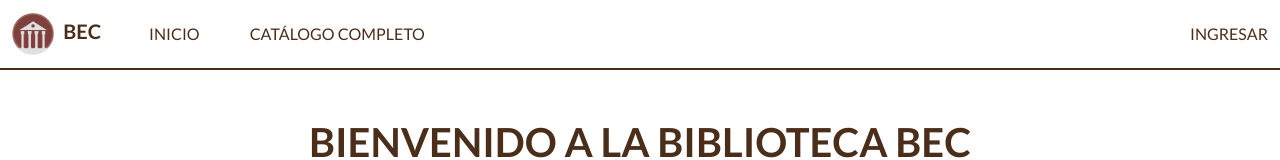
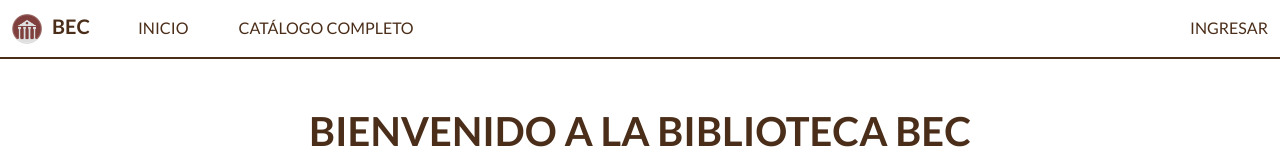
Before and after one commit to Francisca-Gonzalez/bec, a React (Create React App) app: page / in a window 1280 px wide. Shown: the top 160 px of the page. Built offline with nearby package versions, Linux system fonts and the light colour scheme; the HTML template or start-up script is replaced by a standard one.

Commit message:
Update Navbar.js

```diff
--- a/src/components/Navbar.js
+++ b/src/components/Navbar.js
@@ -8,14 +8,14 @@
     <nav className="navbar navbar-expand-lg">
       <div className="container-fluid">
         <Link className="navbar-brand" to="/" style={{fontWeight: "bold"}}>
-          <img src={logo} alt="logo" style={{width: "4vw", paddingRight: "0.6rem"}}/>
+          <img src={logo} alt="logo" style={{width: "40px", paddingRight: "0.6rem"}}/>
           BEC
         </Link>
         <button class="navbar-toggler" type="button" data-bs-toggle="collapse" data-bs-target="#navbarSupportedContent" aria-controls="navbarSupportedContent" aria-expanded="false" aria-label="Toggle navigation">
           <span class="navbar-toggler-icon"></span>
         </button>
-        <div class="collapse navbar-collapse" id="navbarSupportedContent">
-          <ul class="navbar-nav me-auto mb-2 mb-lg-0 align-items-center">
+        <div className="collapse navbar-collapse" id="navbarSupportedContent">
+          <ul className="navbar-nav w-100 mb-2 mb-lg-0 align-items-center justify-content-center justify-content-lg-start">
             <li className="nav-item">
               <Link className="nav-link" to="/">
                 Inicio
@@ -27,13 +27,16 @@
               </Link>
             </li>
           </ul>
-          <div className="nav-login">
-            <Link className="nav-link" to="/login">
-              <i class="bi bi-person-circle"></i>
-              Ingresar
+          <div className="nav-login ms-lg-auto d-flex justify-content-center">
+            <Link className="nav-link d-flex align-items-center" to="/login">
+              <i className="bi bi-person-circle"></i> Ingresar
             </Link>
           </div>
         </div>
+
+
+
+
       </div>
     </nav>
   );
```
